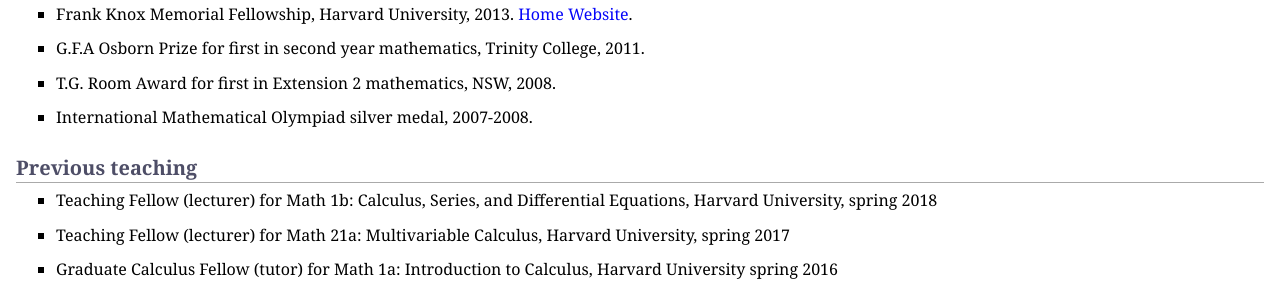
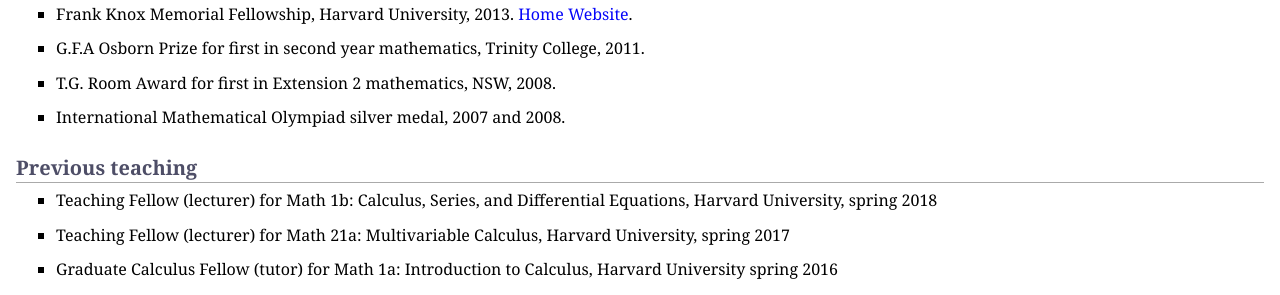
Before and after one commit to MaxMenzies/maxmenzies.com, a Jekyll site: the page index.html, which Jekyll copies as it is, in a window 1280 px wide. Shown: the part 803-1098 px from the top of the page. Built offline with Jekyll 4.4.1, drawn with Linux system fonts in a browser that asks for light colours.

Commit message:
Update index.html

```diff
--- a/index.html
+++ b/index.html
@@ -81,7 +81,7 @@
 </li>
 </ul>
 <ul>
-<li><p>International Mathematical Olympiad silver medal, 2007-2008. </p>
+<li><p>International Mathematical Olympiad silver medal, 2007 and 2008. </p>
 </li>
 </ul>
 <!Deans&rsquo; Deans' Placeholder>
```
